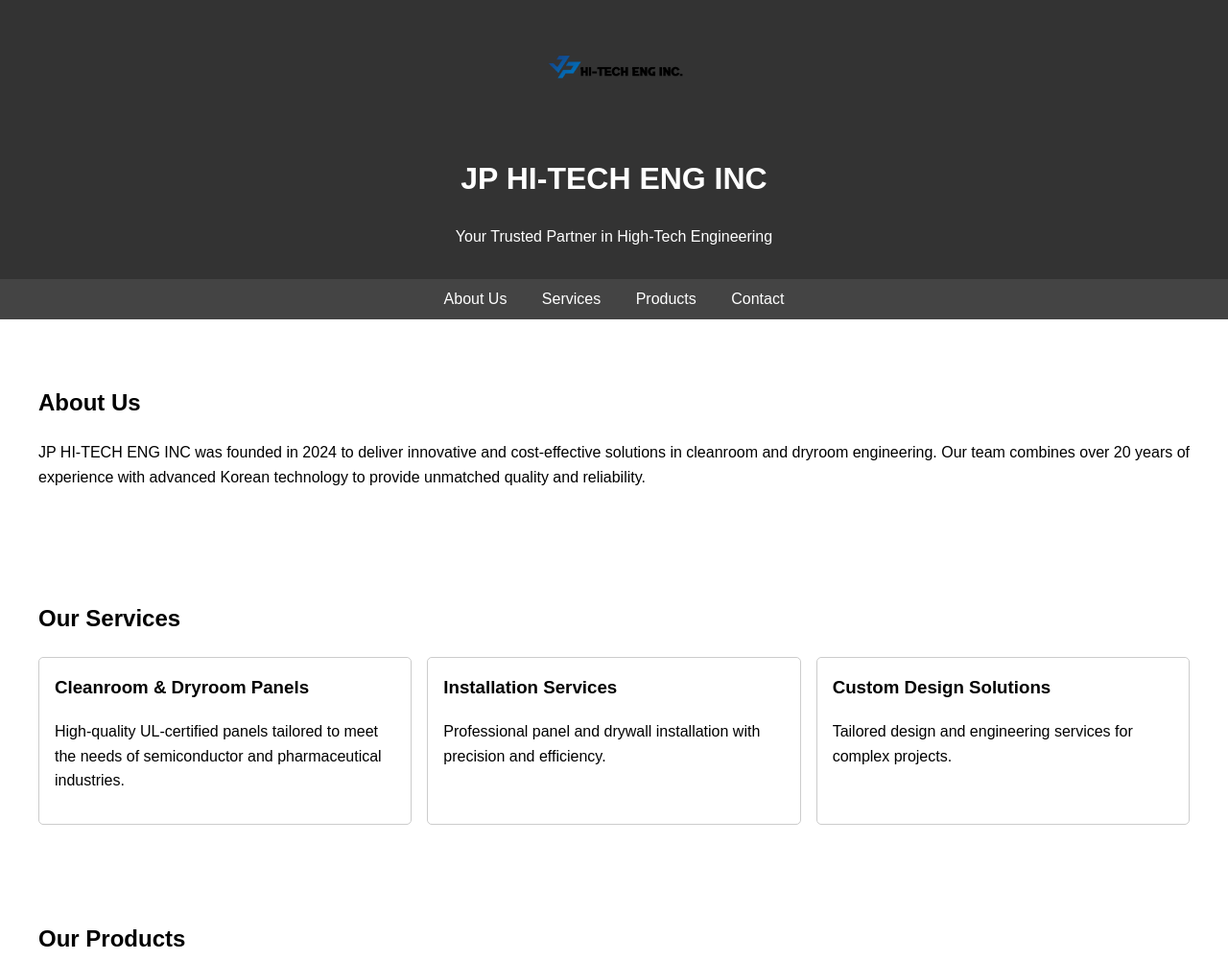
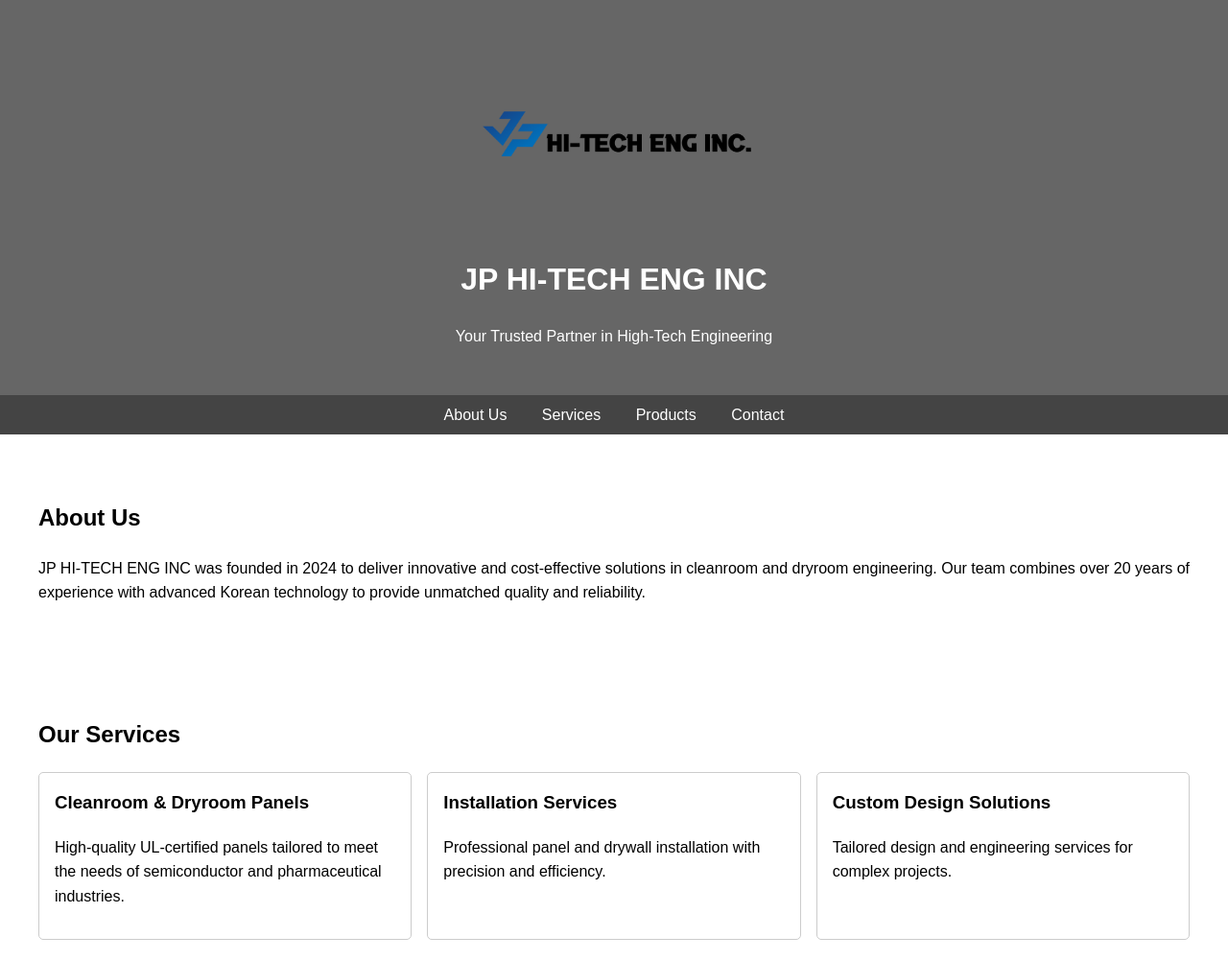
Before and after one commit to JPHITECHENGINC/JP-HI-TECH-ENG-INC, a plain HTML site: page index.html in a window 1280 px wide. Shown: the top 1001 px of the page at 96% size. Drawn offline with Linux system fonts and the light colour scheme.

Commit message:
Add files via upload

```diff
--- a/index.html
+++ b/index.html
@@ -12,14 +12,17 @@
             padding: 0;
         }
         header {
-            background: #333;
+            background: #666;
             color: #fff;
-            padding: 1rem 0;
+            padding: 2rem 0;
             text-align: center;
         }
         header img {
-            max-width: 150px;
+            max-width: 300px;
             margin-bottom: 10px;
+            display: block;
+            margin-left: auto;
+            margin-right: auto;
         }
         nav {
             background: #444;
```
